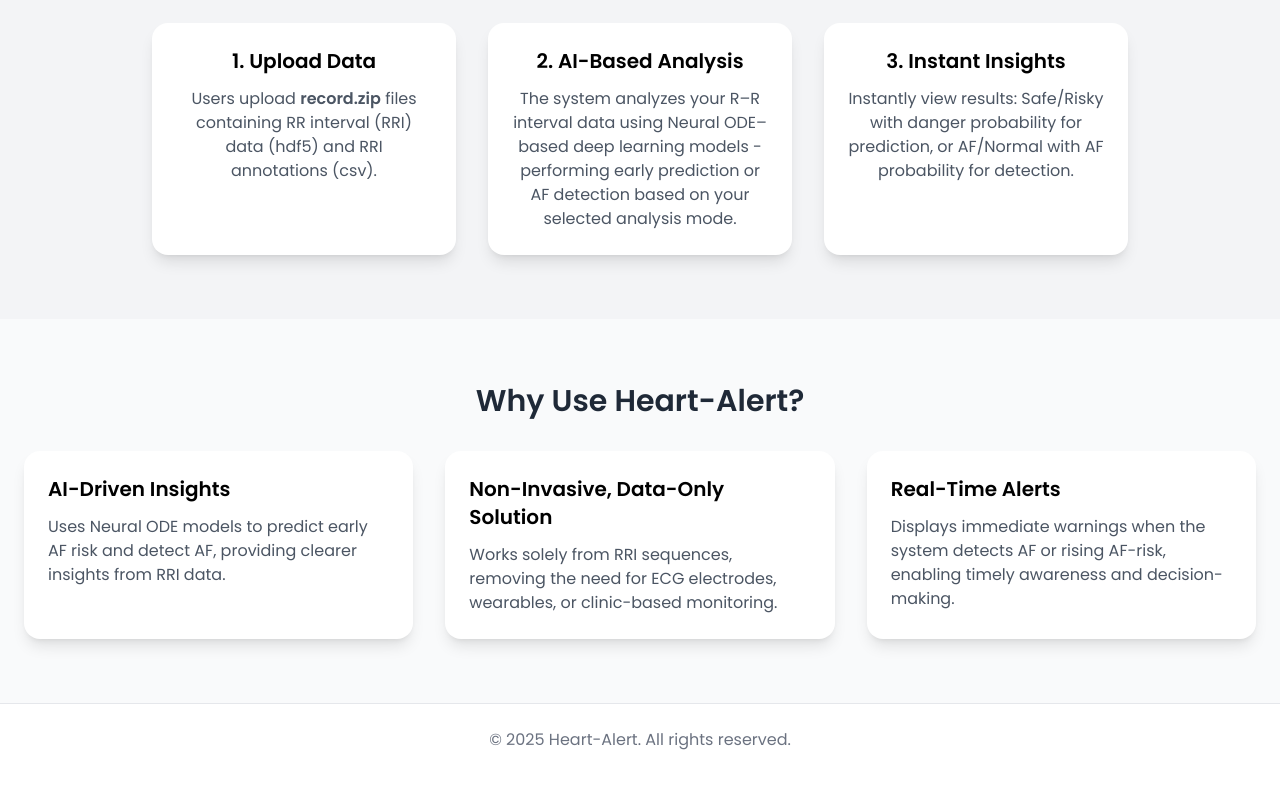
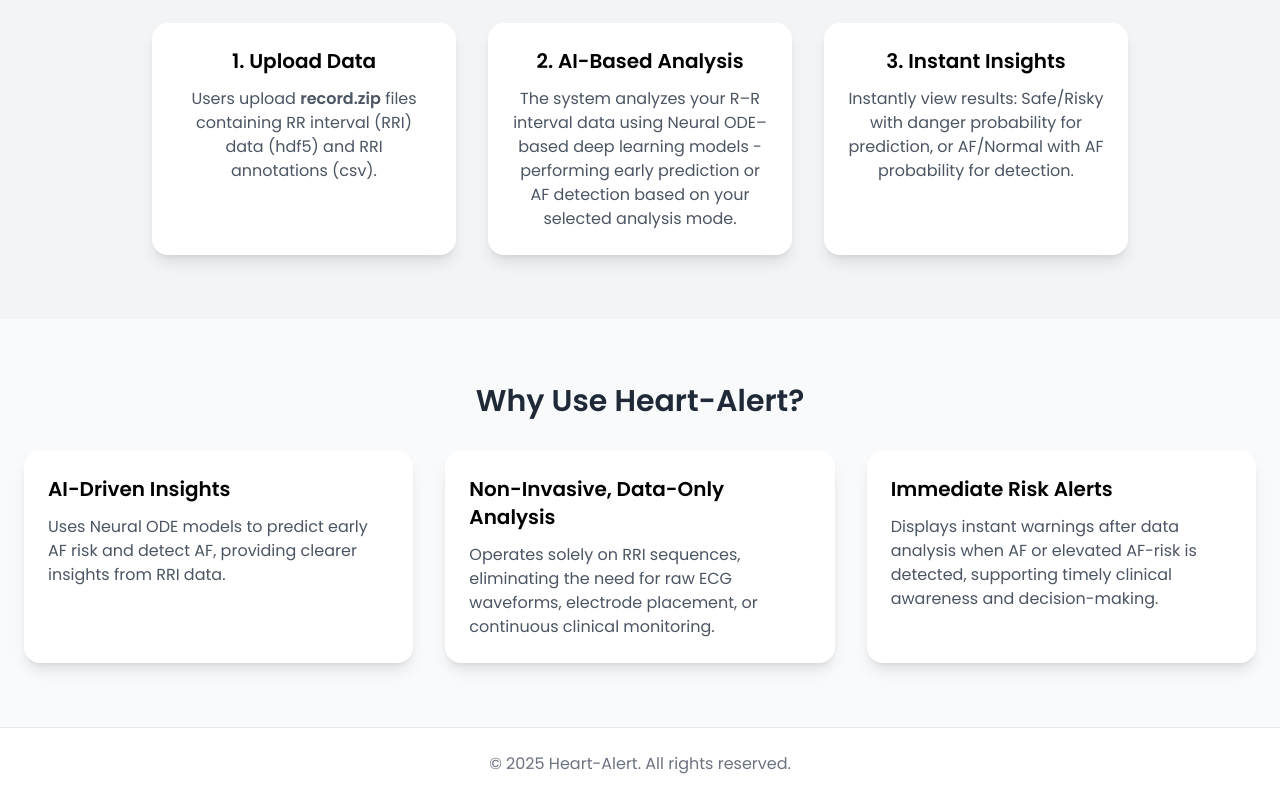
Before and after one commit to michelle264/AF_early_prediction_and_detection, a React (Create React App) app in the folder frontend/: page / in a window 1280 px wide. Shown: the part 1022-1822 px from the top of the page. Before the commit the page ends 1798 px from the top, so only its background shows below. Built offline with nearby package versions, Linux system fonts and the light colour scheme; no server answers.

Commit message:
update landing page info

```diff
--- a/frontend/src/pages/Homepage.jsx
+++ b/frontend/src/pages/Homepage.jsx
@@ -113,15 +113,15 @@
                 </p>
               </div>
               <div className="p-6 bg-white rounded-2xl shadow-lg hover:shadow-xl transition-shadow duration-300">
-                <h3 className="text-xl font-semibold mb-3">Non-Invasive, Data-Only Solution</h3>
+                <h3 className="text-xl font-semibold mb-3">Non-Invasive, Data-Only Analysis</h3>
                 <p className="text-gray-600">
-                  Works solely from RRI sequences, removing the need for ECG electrodes, wearables, or clinic-based monitoring.
+                  Operates solely on RRI sequences, eliminating the need for raw ECG waveforms, electrode placement, or continuous clinical monitoring.
                 </p>
               </div>
               <div className="p-6 bg-white rounded-2xl shadow-lg hover:shadow-xl transition-shadow duration-300">
-                <h3 className="text-xl font-semibold mb-3">Real-Time Alerts</h3>
+                <h3 className="text-xl font-semibold mb-3">Immediate Risk Alerts</h3>
                 <p className="text-gray-600">
-                  Displays immediate warnings when the system detects AF or rising AF-risk, enabling timely awareness and decision-making.
+                  Displays instant warnings after data analysis when AF or elevated AF-risk is detected, supporting timely clinical awareness and decision-making.
                 </p>
               </div>
             </div>
```
